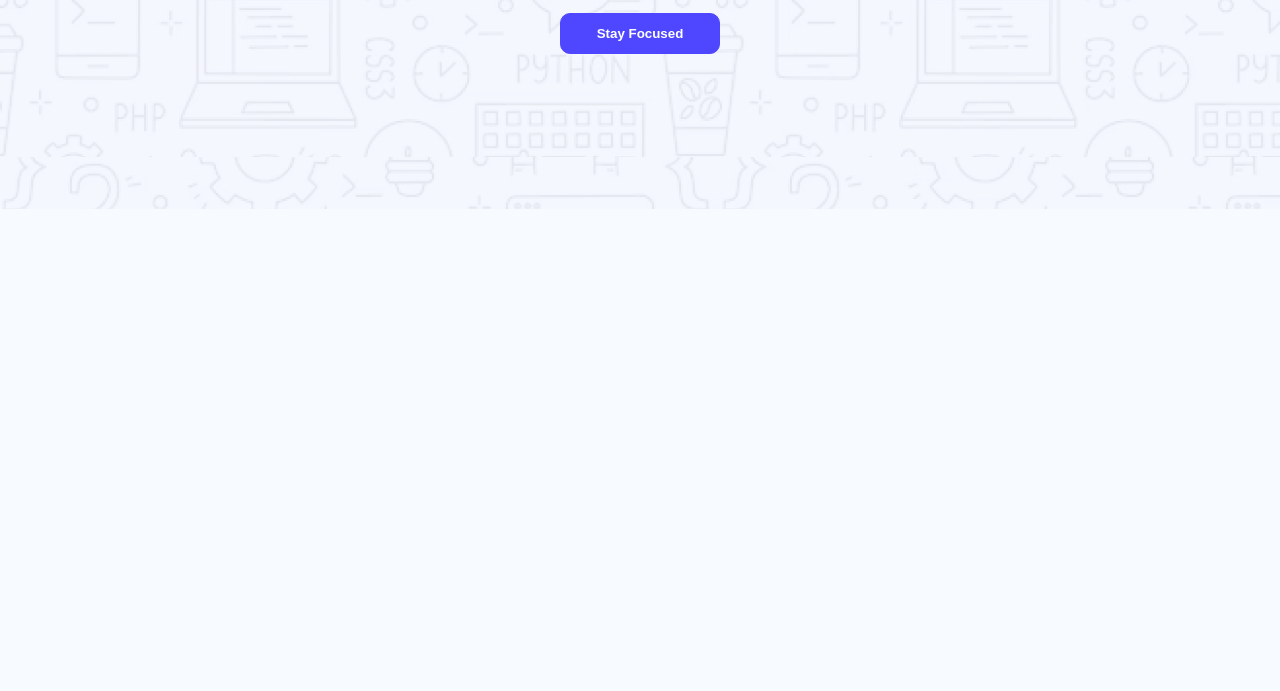
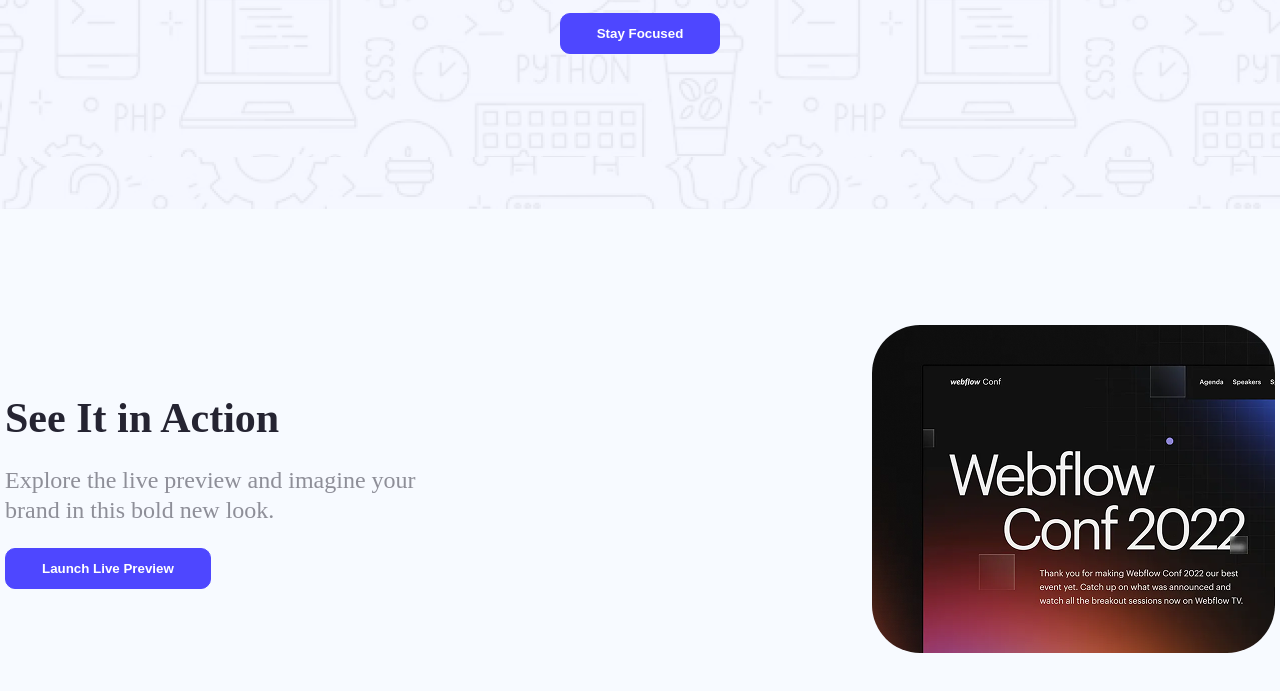
Before and after one commit to MD-Shihab-Hossain/Assignment-1, a plain HTML site: page index.html in a window 1280 px wide. Shown: the part 495-1186 px from the top of the page. Before the commit the page ends 800 px from the top, so only its background shows below. Drawn offline with Linux system fonts and the light colour scheme.

Commit message:
Add 'See It in Action' section with layout and styling

```diff
--- a/index.html
+++ b/index.html
@@ -24,8 +24,23 @@
       <button class="btn">Stay Focused</button>
     </div>
   </div>
+    </header>
+    <!-- Added Action Section -->
+<section>
+  <div class="action-section">
+    <div class="see-action">
+      <h3 class="action-title">See It in Action</h3>
+      <p class="action-para">
+        Explore the live preview and imagine your brand in this bold new look.
+      </p>
+      <button class="btn">Launch Live Preview</button>
+    </div>
+    <div>
+      <img src="Assets/wc-mini.png" alt="Action Preview Image" />
+    </div>
+  </div>
+</section>
 
-    </header>
     <main>
 
     </main>
--- a/style.css
+++ b/style.css
@@ -46,3 +46,33 @@
   width: 80%;
   margin: 0px auto 37px auto;
 }
+/* Action Section Style */
+.action-section {
+  display: flex;
+  justify-content: space-between;
+  align-items: center;
+  margin-top: 116px;
+  margin-bottom: 116px;
+  gap: 216px;
+  max-width: 1270px;
+  margin-left: auto;
+  margin-right: auto;
+}
+.see-action {
+  width: 37%;
+}
+.action-title {
+  font-size: 42px;
+  font-weight: bold;
+  color: #252432;
+}
+.action-para {
+  font-size: 24px;
+  line-height: 30px;
+  color: rgba(37, 36, 50, 0.5);
+  margin: 23px 0px;
+}
+.action-section img {
+  border-radius: 48px;
+  max-width: 100%;
+}
```
